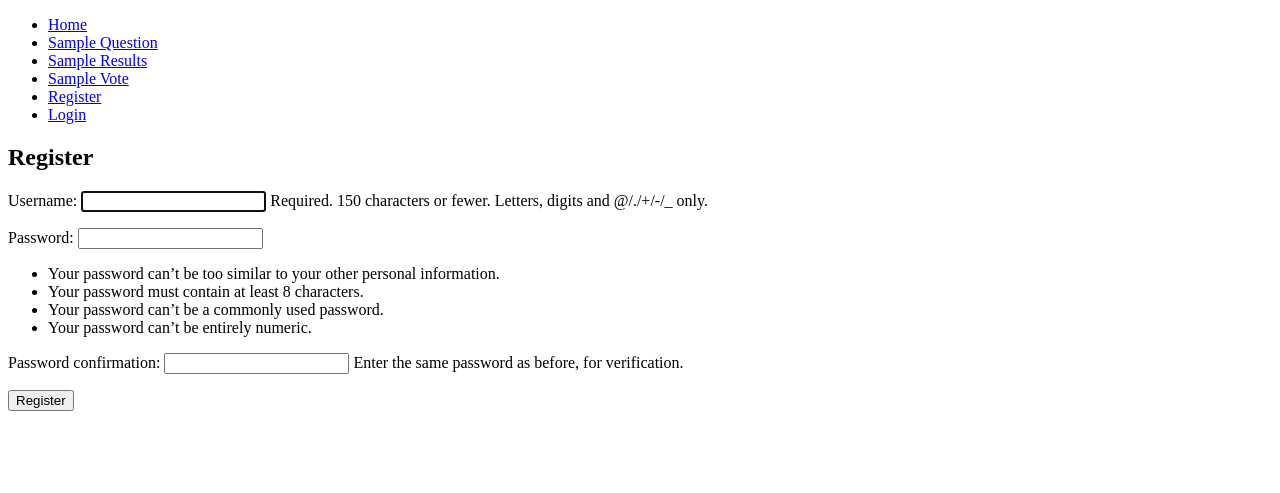
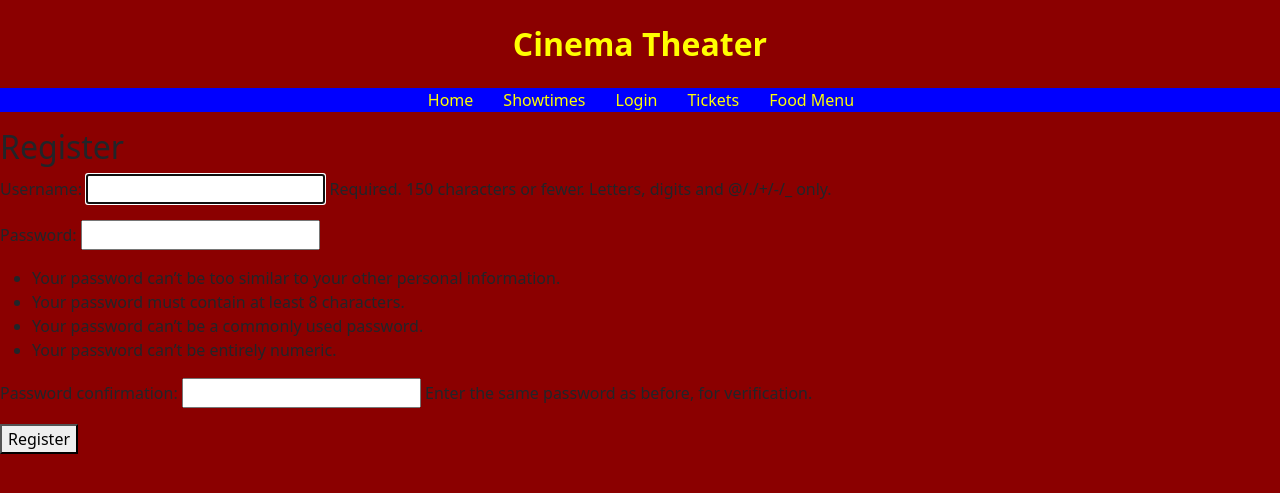
Before and after one commit to kiraashley24/miniproject4KS, a Django app: page /register/ in a window 1280 px wide. Shown: the top 493 px of the page. Run offline with Django 4.2, Linux system fonts and the light colour scheme.

Commit message:
Added appropriate html pages, nav, and paths

```diff
--- a/miniproject4KiraSelucky/urls.py
+++ b/miniproject4KiraSelucky/urls.py
@@ -16,9 +16,14 @@ Including another URLconf
 """
 from django.contrib import admin
 from django.urls import include, path
+from polls import views
 
 urlpatterns = [
-    path("", include("polls.urls")),  # Include the "polls" app without specifying a path
     path("admin/", admin.site.urls),
+    path("", include("polls.urls")),
     path("accounts/", include("django.contrib.auth.urls")),
+    path("register/", views.register, name="register"),
+    path('showtimes/', views.showtimes, name='showtimes'),
+    path('menu/', views.menu, name='menu'),
+    path('tickets/', views.tickets, name='tickets'),
 ]
--- a/polls/static/polls/style.css
+++ b/polls/static/polls/style.css
@@ -1,7 +1,48 @@
 li a {
-    color: green;
+    color: yellow;
 }
 
+nav {
+    background-color: blue;
+}
+
+nav ul {
+    list-style: none;
+    display: flex;
+    justify-content: center;
+
+}
+
+nav a {
+    text-decoration: none;
+}
+
+nav a:hover {
+    text-decoration: underline;
+}
+
+nav li {
+    margin-right: 30px; /* Adjust the spacing between menu items */
+}
+
+header {
+    color: yellow;
+    text-align: center;
+    padding: 20px;
+    font-size: xx-large;
+    font-weight: bold;
+}
 body {
-    background: white url("images/background.png") no-repeat;
+    background-color: darkred;
 }
+
+img {
+    display: block;
+    margin: auto;
+    width: 50%;
+    height: auto;
+}
+
+h1 {
+    color: yellow;
+}
--- a/polls/templates/base.html
+++ b/polls/templates/base.html
@@ -1,20 +1,23 @@
+{% load static %}
 <!DOCTYPE html>
 <html lang="en">
 <head>
     <meta charset="UTF-8">
     <meta name="viewport" content="width=device-width, initial-scale=1.0">
-    <title>{% block title %}My Django App{% endblock %}</title>
+    <title>{% block title %}Cinema Theater{% endblock %}</title>
+    <link href="https://cdn.jsdelivr.net/npm/bootstrap@5.3.0/dist/css/bootstrap.min.css" rel="stylesheet">
+    <link rel="stylesheet" href="{% static 'polls/style.css' %}">
 </head>
 <body>
+    <header>Cinema Theater</header>
 
 <nav>
     <ul>
         <li><a href="{% url 'polls:index' %}">Home</a></li>
-        <li><a href="{% url 'polls:detail' pk=1 %}">Sample Question</a></li>
-        <li><a href="{% url 'polls:results' pk=1 %}">Sample Results</a></li>
-        <li><a href="{% url 'polls:vote' question_id=1 %}">Sample Vote</a></li>
-        <li><a href="{% url 'register' %}">Register</a></li>
+        <li><a href="{% url 'polls:showtimes' %}">Showtimes</a></li>
         <li><a href="{% url 'login' %}">Login</a></li>
+        <li><a href="{% url 'polls:tickets' %}">Tickets</a></li>
+        <li><a href="{% url 'polls:menu' %}">Food Menu</a></li>
     </ul>
 </nav>
 
--- a/polls/templates/registration/login.html
+++ b/polls/templates/registration/login.html
@@ -7,4 +7,6 @@
     {{ form.as_p }}
     <button type="submit">Login</button>
   </form>
+
+  <p>Don't have an account? <a href="{% url 'register' %}">Register here</a>.</p>
 {% endblock %}
--- a/polls/urls.py
+++ b/polls/urls.py
@@ -7,5 +7,8 @@ urlpatterns = [
     path("<int:pk>/", views.DetailView.as_view(), name="detail"),
     path("<int:pk>/results/", views.ResultsView.as_view(), name="results"),
     path("<int:question_id>/vote/", views.vote, name="vote"),
-    path("register/", views.register, name="register"),  # Add the registration pattern
+    path("register/", views.register, name="register"),
+    path('showtimes/', views.showtimes, name='showtimes'),
+    path('menu/', views.menu, name='menu'),
+    path('tickets/', views.tickets, name='tickets'),
 ]
--- a/polls/views.py
+++ b/polls/views.py
@@ -59,3 +59,36 @@ def register(request):
     else:
         form = UserCreationForm()
     return render(request, 'registration/register.html', {'form': form})
+
+def showtimes(request):
+    # Add logic to retrieve actual showtime data from your database
+    showtime_data = [
+        {"movie": "Movie 1", "time": "2:00 PM"},
+        {"movie": "Movie 2", "time": "4:30 PM"},
+        {"movie": "Movie 3", "time": "7:00 PM"},
+        # Add more showtime data as needed
+    ]
+
+    return render(request, 'polls/showtimes.html', {'showtime_data': showtime_data})
+
+def menu(request):
+    # Add logic to retrieve actual menu data from your database
+    menu_data = [
+        {"item": "Burger", "price": 10.99},
+        {"item": "Popcorn", "price": 5.99},
+        {"item": "Pizza", "price": 12.99},
+        # Add more menu items as needed
+    ]
+
+    return render(request, 'polls/menu.html', {'menu_data': menu_data})
+
+def tickets(request):
+    # Add logic to retrieve actual ticket data from your database
+    ticket_data = [
+        {"type": "Standard Ticket", "price": 12.99},
+        {"type": "Senior Ticket (65+)", "price": 9.99},
+        {"type": "Child Ticket (12 and under)", "price": 7.99},
+        # Add more ticket data as needed
+    ]
+
+    return render(request, 'polls/tickets.html', {'ticket_data': ticket_data})
```
Also changed, not shown: polls/templates/polls/index.html (+9 -1 lines), polls/templates/polls/menu.html (added, +13 -0 lines), polls/templates/polls/showtimes.html (added, +13 -0 lines), polls/templates/polls/tickets.html (added, +13 -0 lines), polls/static/polls/images/home.jpg (added).
